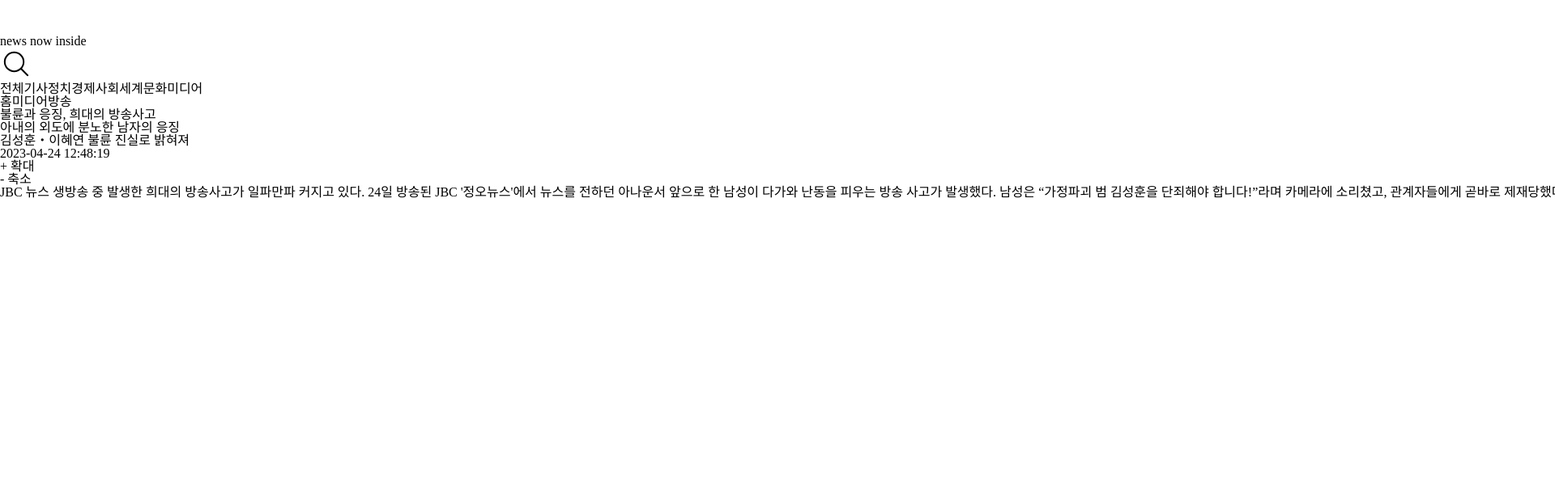
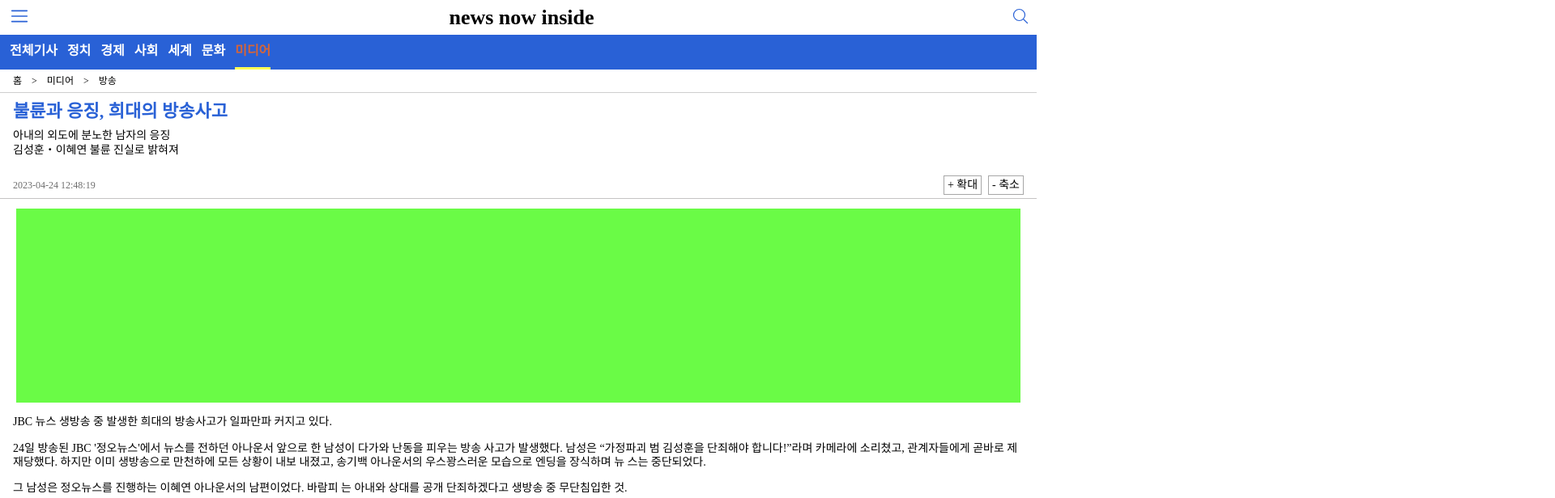
Before and after one commit to nocturne9no1/dp, a React (Create React App) app: page /news-4 in a window 1280 px wide. Shown: the top 616 px of the page at 81% size, 1920 px wide, since content can reach past the window. Built offline with nearby package versions, Linux system fonts and the light colour scheme; a web font is replaced by a local one.

Commit message:
feat: news-1

```diff
--- a/src/pages/News1.js
+++ b/src/pages/News1.js
@@ -42,27 +42,34 @@ const News1 = () => {
         </div>
         <div className="content">
           <div className="chroma"></div>
-          <pre>
-            JBC 뉴스 생방송 중 발생한 희대의 방송사고가 일파만파 커지고 있다.
-
-            24일 방송된 JBC '정오뉴스'에서 뉴스를 전하던 아나운서 앞으로 한
-            남성이 다가와 난동을 피우는 방송 사고가 발생했다. 남성은 “가정파괴
-            범 김성훈을 단죄해야 합니다!”라며 카메라에 소리쳤고, 관계자들에게
-            곧바로 제재당했다. 하지만 이미 생방송으로 만천하에 모든 상황이 내보
-            내졌고, 송기백 아나운서의 우스꽝스러운 모습으로 엔딩을 장식하며 뉴
-            스는 중단되었다.
-
-            그 남성은 정오뉴스를 진행하는 이혜연 아나운서의 남편이었다. 바람피 는 아내와 상대를 공개 단죄하겠다고 생방송 중
-            무단침입한 것.
-
-            한편, 이 황당한 방송 사고의 장본인인 김성훈은 ‘뛰는
-            형님들’ 촬영 중 이었던 것으로 알려졌다. 방송 이후 김성훈은 잠적했고,
-            김성훈의 소속 사 측은 아직 명확한 입장을 밝히지 않고 있다.
-
-            방송 직후 해당 장면은 온라인 커뮤니티에서 큰 화제를 모았다. 누리꾼 들은
-            “눈에는 눈 이에는 이”, “잘못은 반성해야지”, “생방송 중에 대박이
-            었다”, “그 순간 그 어떤 예능보다 재밌었다” 등의 반응을 보였다.
-          </pre>
+          <div className="text">
+            <p>
+              JBC 뉴스 생방송 중 발생한 희대의 방송사고가 일파만파 커지고 있다.
+            </p>
+            <p>
+              24일 방송된 JBC '정오뉴스'에서 뉴스를 전하던 아나운서 앞으로 한
+              남성이 다가와 난동을 피우는 방송 사고가 발생했다. 남성은 “가정파괴
+              범 김성훈을 단죄해야 합니다!”라며 카메라에 소리쳤고, 관계자들에게
+              곧바로 제재당했다. 하지만 이미 생방송으로 만천하에 모든 상황이
+              내보 내졌고, 송기백 아나운서의 우스꽝스러운 모습으로 엔딩을
+              장식하며 뉴 스는 중단되었다.
+            </p>
+            <p>
+              그 남성은 정오뉴스를 진행하는 이혜연 아나운서의 남편이었다. 바람피
+              는 아내와 상대를 공개 단죄하겠다고 생방송 중 무단침입한 것.
+            </p>
+            <p>
+              한편, 이 황당한 방송 사고의 장본인인 김성훈은 ‘뛰는 형님들’ 촬영
+              중 이었던 것으로 알려졌다. 방송 이후 김성훈은 잠적했고, 김성훈의
+              소속 사 측은 아직 명확한 입장을 밝히지 않고 있다.
+            </p>
+            <p>
+              방송 직후 해당 장면은 온라인 커뮤니티에서 큰 화제를 모았다. 누리꾼
+              들은 “눈에는 눈 이에는 이”, “잘못은 반성해야지”, “생방송 중에
+              대박이 었다”, “그 순간 그 어떤 예능보다 재밌었다” 등의 반응을
+              보였다.
+            </p>
+          </div>
         </div>
       </div>
     </div>
--- a/src/style/searchResult.scss
+++ b/src/style/searchResult.scss
@@ -239,3 +239,147 @@ $theme: green;
     }
   }
 }
+
+.news-1 {
+  .top {
+    .header {
+      display: flex;
+      padding: 4px 8px;
+      align-items: center;
+      justify-content: space-between;
+
+      .menu {
+        svg {
+          width: 32px;
+          height: 32px;
+        }
+        svg path {
+          stroke: #2961d6;
+        }
+      }
+
+      strong {
+        font-size: 26px;
+        font-weight: 700;
+      }
+
+      .search {
+        svg {
+          width: 24px;
+          height: 24px;
+
+          path {
+            stroke: #2961d6;
+          }
+        }
+      }
+    }
+
+    .navigation {
+      display: flex;
+      background-color: #2961d6;
+      padding: 0 12px;
+      // justify-content: space-between;
+      gap: 12px;
+      span {
+        color: white;
+        font-size: 16px;
+        font-weight: 700;
+        padding: 12px 0;
+      }
+      span:last-child {
+        color: #d66538;
+        border-bottom: 3px solid #ffff54;
+      }
+    }
+
+    .breadcrumb {
+      display: flex;
+      font-size: 12px;
+      align-items: center;
+      padding: 8px 16px;
+      gap: 12px;
+      border-bottom: 1px solid #cfcfcf;
+
+      span + span::before {
+        width: 8px;
+        height: 8px;
+        content: ">";
+        margin-right: 12px;
+      }
+    }
+  }
+
+  .contents {
+    .title {
+      margin-top: 12px;
+      padding: 0 16px;
+      display: block;
+      font-size: 22px;
+      color: #2961d6;
+      font-weight: 700;
+    }
+
+    .sub-title {
+      padding: 0 16px;
+      font-size: 14px;
+      margin-top: 12px;
+
+      & + .sub-title {
+        margin-top: 4px;
+      }
+    }
+
+    .info-row {
+      display: flex;
+      align-items: center;
+      justify-content: space-between;
+      padding: 0 16px;
+      margin-top: 24px;
+      padding-bottom: 4px;
+      border-bottom: 1px solid #c5c3c3;
+      .date {
+        font-size: 12px;
+        color: #6e6e6e;
+      }
+
+      .buttons {
+        display: flex;
+        gap: 8px;
+        > div {
+          padding: 4px;
+          font-size: 14px;
+          display: flex;
+          align-items: center;
+          justify-content: center;
+          border: 1px solid #a7a7a7;
+        }
+      }
+    }
+
+    .content {
+      padding: 0 16px;
+      padding-top: 12px;
+      padding-bottom: 20px;
+      .chroma {
+        width: calc(100% - 8px);
+        margin: 0 auto;
+        height: 240px;
+        background-color: #6afb46;
+      }
+
+      .text {
+        margin-top: 16px;
+
+        p {
+          font-size: 14px;
+          line-height: 1.2em;
+        }
+
+        p + p {
+          margin-top: 16px;
+        }
+      }
+    }
+  }
+}
```
